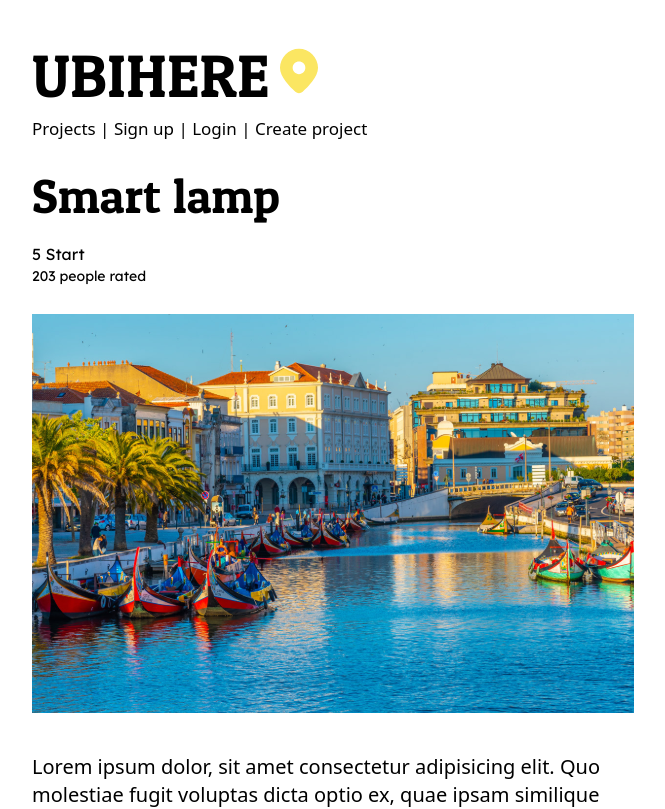
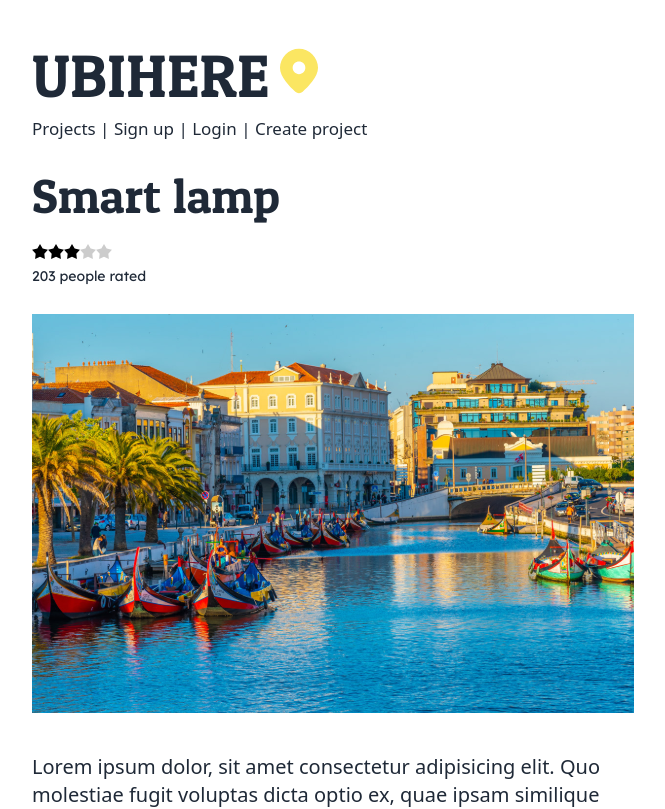
Before and after one commit to arieuu/ubihere-client, a React (Vite) app: page /projectpage in a window 1280 px wide. Shown: the top 809 px of the page, without its empty margins (307-972 px from the left). Built offline with nearby package versions, Linux system fonts and the light colour scheme.

Commit message:
Added star rating component with daisyui

```diff
--- a/package.json
+++ b/package.json
@@ -20,6 +20,7 @@
     "@types/react-dom": "^18.3.0",
     "@vitejs/plugin-react": "^4.3.1",
     "autoprefixer": "^10.4.20",
+    "daisyui": "^4.12.10",
     "eslint": "^9.9.0",
     "eslint-plugin-react-hooks": "^5.1.0-rc.0",
     "eslint-plugin-react-refresh": "^0.4.9",
--- a/src/components/ProjectCard.tsx
+++ b/src/components/ProjectCard.tsx
@@ -1,8 +1,8 @@
 import { Link } from "react-router-dom";
+import StarRating from "./StarRating";
 
 function ProjectCard() {
     return(
-        <Link to={"/projectpage"} className="">
             <div className="bg-[url('/aveiro.png')] bg-cover rounded-lg px-4 py-1
                 relative
                 z-10
@@ -25,13 +25,13 @@ function ProjectCard() {
                 lg:min-h-[160px]
                 ">
 
-                <h1 className="text-4xl font-Odor text-white justify-self-center my-auto ml- pt-8 hover:underline"> Smart lamp </h1>
+                <Link to={"/projectpage"} className="text-4xl font-Odor text-white justify-self-center my-auto ml- pt-8 hover:underline"><h1 className=""> Smart lamp </h1></Link>
 
                 <div className="flex justify-between font-Lexend text-white text-sm">
-                    <span>Starts</span> <span>210 people rated</span>
+
+                    <StarRating color="white"/> <span>210 people rated</span>
                 </div>
             </div>
-        </Link>
     )
 }
 
--- /dev/null
+++ b/src/components/StarRating.tsx
@@ -0,0 +1,40 @@
+
+interface Props {
+    color: string;
+}
+
+function StarRating({color}: Props) {
+
+    if(color == "white") {
+        return(
+
+            <div className="rating rating-sm">
+                <form action="">
+                    <input type="radio" name="rating-4" className="mask mask-star-2 bg-white" />
+                    <input type="radio" name="rating-4" className="mask mask-star-2 bg-white" />
+                    <input type="radio" name="rating-4" className="mask mask-star-2 bg-white" defaultChecked />
+                    <input type="radio" name="rating-4" className="mask mask-star-2 bg-white" />
+                    <input type="radio" name="rating-4" className="mask mask-star-2 bg-white" />
+                </form>
+            </div>
+
+        )
+
+    } else if (color == "black") {
+        return(
+
+            <div className="rating rating-sm">
+                <form action="">
+                    <input type="radio" name="rating-4" className="mask mask-star-2 bg-black" />
+                    <input type="radio" name="rating-4" className="mask mask-star-2 bg-black" />
+                    <input type="radio" name="rating-4" className="mask mask-star-2 bg-black" defaultChecked />
+                    <input type="radio" name="rating-4" className="mask mask-star-2 bg-black" />
+                    <input type="radio" name="rating-4" className="mask mask-star-2 bg-black" />
+                </form>
+            </div>
+
+        )
+    }
+}
+
+export default StarRating;
--- a/src/pages/CreateProjectPage.tsx
+++ b/src/pages/CreateProjectPage.tsx
@@ -11,6 +11,7 @@ function CreateProjectPage() {
                                     sm:text-6xl"> UBIHERE </h1>
                     <img src={logo} alt="" className="w-[44px] h-[46px]"/>
                 </div>
+
 
                 <span className="mx-aut text-[17px] mb-8">
                     <NavigationLinks />
--- a/src/pages/ProjectPage.tsx
+++ b/src/pages/ProjectPage.tsx
@@ -2,6 +2,7 @@ import logo from "/ubiherelogo.svg";
 import aveirobig from "/aveirobig.svg";
 import ProjectComment from "../components/ProjectComment";
 import NavigationLinks from "../components/NavigationLinks";
+import StarRating from "../components/StarRating";
 
 
 function ProjectPage() {
@@ -21,7 +22,7 @@ function ProjectPage() {
 
                 <h2 className="font-Odor text-5xl mb-5"> Smart lamp </h2>
 
-                <span className="font-Lexend"> 5 Start </span>
+                <StarRating color="black" />
                 <span className="font-Lexend text-sm mb-7"> 203 people rated </span>
 
                 <img src={aveirobig} className="mb-10" alt="" />
--- a/tailwind.config.js
+++ b/tailwind.config.js
@@ -4,6 +4,11 @@ export default {
     "./index.html",
     "./src/**/*.{js,ts,jsx,tsx}",
   ],
+
+  daisyui: {
+    themes: ["light"]
+  },
+
   theme: {
     extend: {
       fontFamily: { // we name our custom font "tiempos"
@@ -18,5 +23,7 @@ export default {
       }
     },
   },
-  plugins: [],
+  plugins: [
+    require("daisyui"),
+  ],
 }
```
Also changed, not shown: 1 other file (tests, documents, lock files or other folders).
